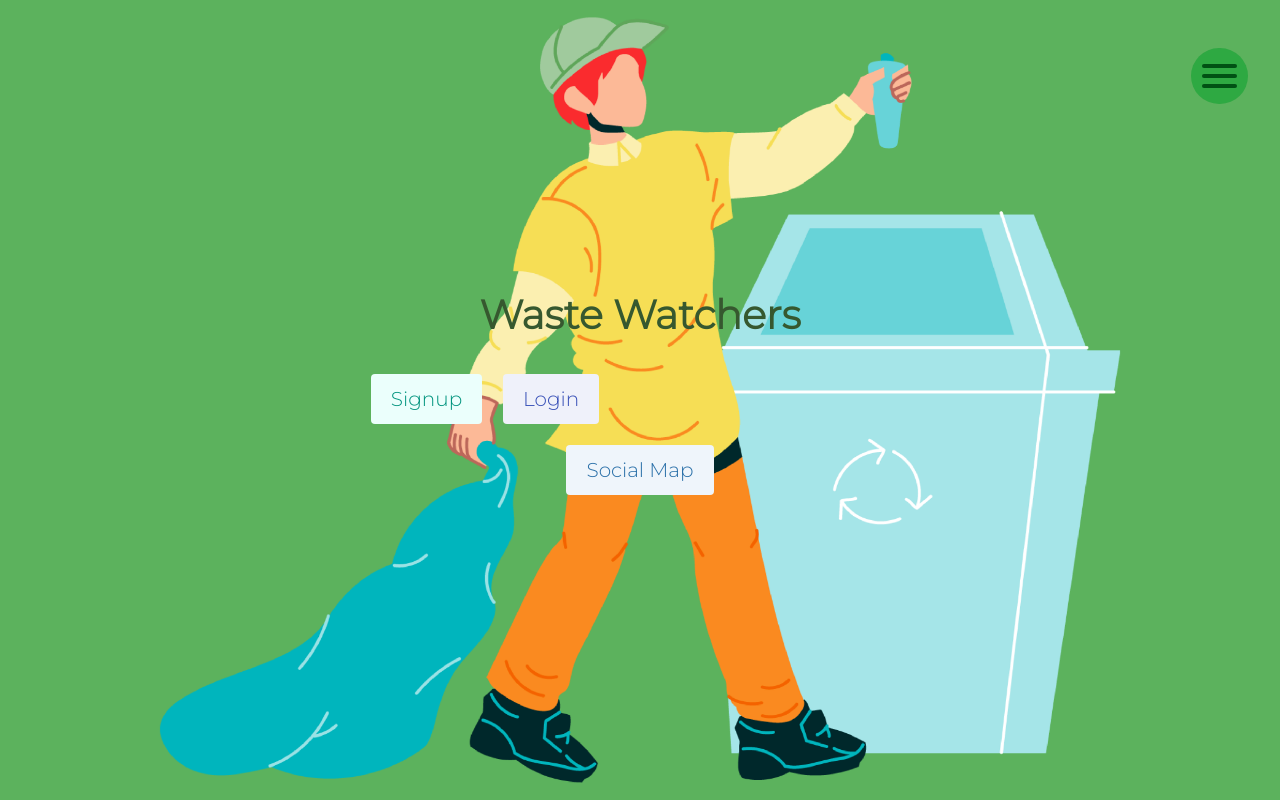
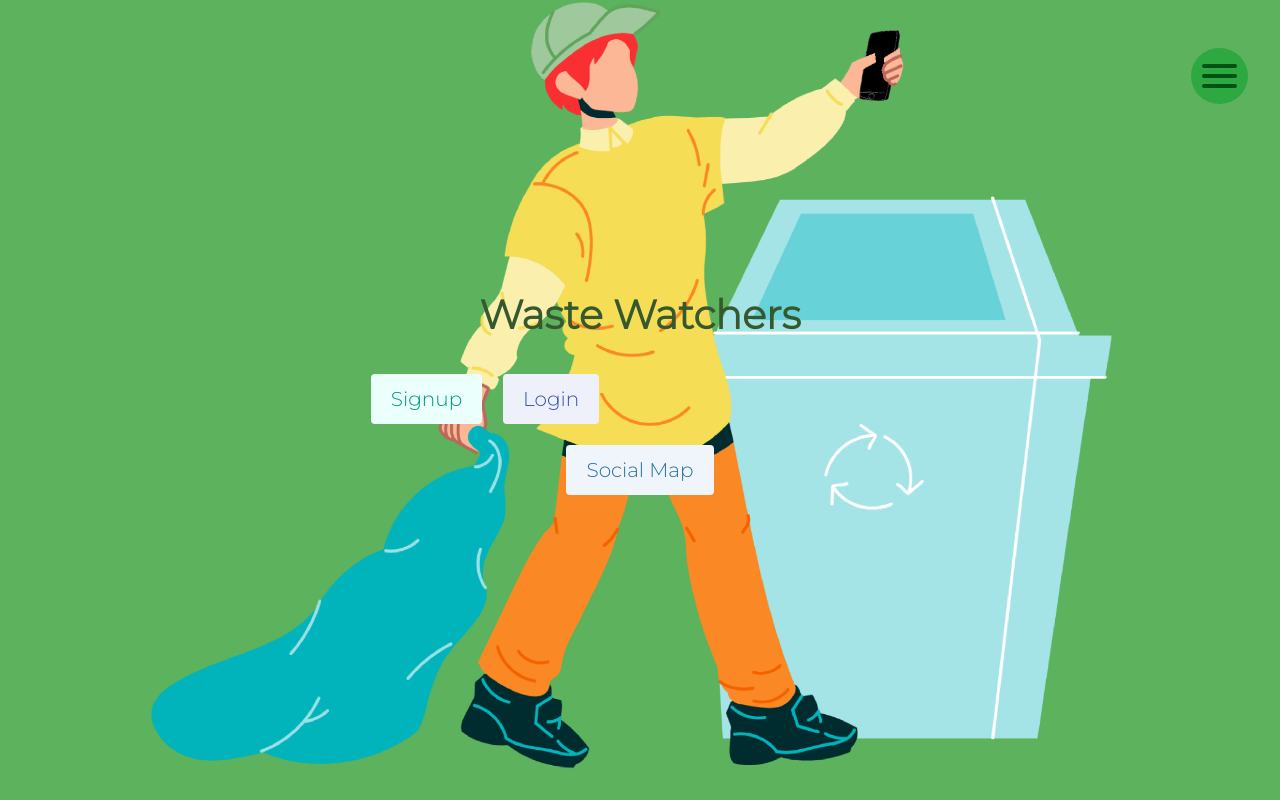
Before and after one commit to Chris-C3A/ACDP-Sustainability-Hackathon, a Flask app: page / in a window 1280 px wide. Run offline with Flask 2, Linux system fonts and the light colour scheme.

Commit message:
new background

```diff
--- a/app/main.py
+++ b/app/main.py
@@ -136,9 +136,10 @@ def exploreFeed():
 
 
 @main.route('/profile', methods=['GET', 'POST'])
+@login_required
 def profile():
     posts = []
-    votes=[]
+    votes = []
     for post in (Post.query.filter_by(user_id=current_user.id).order_by(Post.created_at).all()):
         votes.append(0)
         for voteRecord in Vote.query.filter_by(post_id=post.id):
--- a/app/templates/index.html
+++ b/app/templates/index.html
@@ -2,7 +2,7 @@
 <style>
   body {
     /* background-image: url("/static/background/istockphoto-1317998127-170667a.jpg"); */
-    background-image: url("/static/background/background11.png");
+    background-image: url("/static/background/official.png");
     background-repeat: no-repeat;
     background-attachment: fixed;
     background-position: center;
```
Also changed, not shown: app/static/background/official.png (added), app/static/post_pics/af372a9982632d49.jpg (added), 1 other file.
